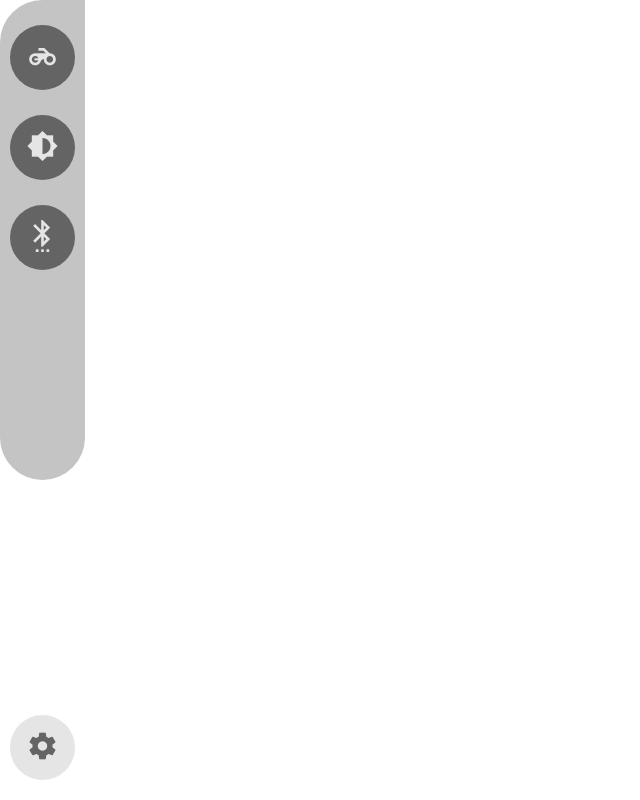
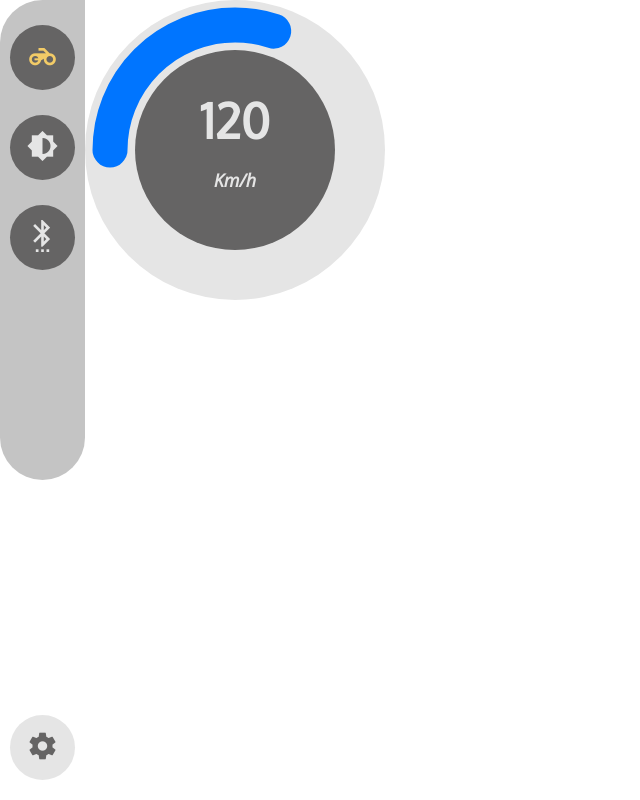
Before and after one commit to JavierAcevedoC/onDash, a React app: page / in a window 1280 px wide. Shown: the whole page, without its empty margins (0-640 px from the left). Built offline with nearby package versions, Linux system fonts and the light colour scheme.

Commit message:
feat(velocimeter): Adding base velocimeter with changes on fonts

```diff
--- a/src/app/compontents/menu/menu.tsx
+++ b/src/app/compontents/menu/menu.tsx
@@ -10,6 +10,8 @@ import {
   Route,
   NavLink
 } from "react-router-dom";
+
+import Velocimeter from '../velocimeter/velocimeter';
 
 class Menu extends Component<any, {items: Array<IMenuItem> }> {
     constructor(props: any) {
@@ -31,7 +33,7 @@ class Menu extends Component<any, {items: Array<IMenuItem> }> {
                         <div className="Menu">{ menuItems }</div>
                         <div className="Content">
                             <Switch>
-                              <Route path="/home">
+                              <Route path="/">
                                 { this.home() }
                               </Route>
                               <Route path="/brightness">
@@ -52,7 +54,8 @@ class Menu extends Component<any, {items: Array<IMenuItem> }> {
     }
 
     public home(): ReactNode {
-      return <h2>HOME</h2>;
+        const testVelocity = 120;
+        return <Velocimeter velocity={ testVelocity } rpm="6" radius="195" stroke="35" progress={ testVelocity }></Velocimeter>;
     }
 
     public brightness(): ReactNode {
@@ -83,7 +86,7 @@ class Menu extends Component<any, {items: Array<IMenuItem> }> {
     private createArrayMenu(): Array<IMenuItem> {
         const items: Array<IMenuItem> = [
             {
-                name: 'home',
+                name: '',
                 icon: ICON.moto,
             },
             {
--- /dev/null
+++ b/src/app/compontents/velocimeter/velocimeter.scss
@@ -0,0 +1,55 @@
+@import '../../styles/shared/colors';
+@import '../../styles/shared/fonts';
+
+.VelocimeterWrap {
+    height: 300px;
+    width: 300px;
+    background: $grey;
+    border-radius: 50%;
+    display: flex;
+    align-items: center;
+    justify-content: center;
+}
+
+.Velocimeter {
+    @extend .VelocimeterWrap;
+    background: $dark_grey;
+    display: grid;
+    align-content: center;
+    height: 200px;
+    width: 200px;
+    border-radius: 50%;
+    text-align-last: center;
+}
+
+.velocity {
+    @extend .OxygenFont;
+    font-size: 48px;
+    color: $grey;
+    margin: 0px;
+}
+
+.km {
+    @extend .OpensansFont;
+    font-size: 18px;
+    color: $grey;
+    display: block;
+}
+
+.ComponentWrap {
+    position: absolute;
+    display: flex;
+    align-items: center;
+    justify-content: center;
+}
+
+.CircleWrap {
+    transform: rotate(180deg);
+    position: fixed;
+    display: flex;
+}
+
+circle {
+    stroke-linecap: round;
+    stroke: $blue;
+}
--- /dev/null
+++ b/src/app/compontents/velocimeter/velocimeter.tsx
@@ -0,0 +1,47 @@
+import './velocimeter.scss';
+import React, { Component, ReactNode } from 'react';
+
+class Velocimeter extends Component<any, any> {
+    constructor(props: any) {
+        super(props);
+        this.state = {
+            velocity: props.velocity,
+            rpm: props.rpm
+        }
+    }
+
+    public render(): ReactNode {
+        const { radius, stroke, progress } = this.props;
+        const normalizedRadius = radius - stroke * 2;
+        const circumference = normalizedRadius * 2 * Math.PI;
+
+        const strokeDashoffset = circumference - progress / 400 * circumference;
+
+        return (
+            <div className="ComponentWrap">
+                <div className="CircleWrap">
+                    <svg height={radius * 2}  width={radius * 2}>
+                        <circle
+                            stroke="white"
+                            fill="transparent"
+                            strokeWidth={ stroke }
+                            strokeDasharray={ circumference + ' ' + circumference }
+                            style={ { strokeDashoffset } }
+                            r={ normalizedRadius }
+                            cx={ radius }
+                            cy={ radius }
+                        />
+                    </svg>
+                </div>
+                <div className="VelocimeterWrap">
+                    <div className="Velocimeter">
+                        <h1 className="velocity">{ this.state.velocity  }</h1>
+                        <h3 className="km">Km/h</h3>
+                    </div>
+                </div>
+            </div>
+        );
+    };
+}
+
+export default Velocimeter;
--- a/src/app/styles/shared/fonts.scss
+++ b/src/app/styles/shared/fonts.scss
@@ -1,3 +1,6 @@
+@import url('https://fonts.googleapis.com/css2?family=Oxygen&display=swap');
+@import url('https://fonts.googleapis.com/css2?family=Open+Sans:ital,wght@1,300&display=swap');
+
 .Icon {
     font-family: 'Material Icons';
     font-weight: normal;
@@ -15,3 +18,10 @@
 .Icon.small { font-size: 24px; }
 .Icon.medium { font-size: 32px; }
 .Icon.big { font-size: 48px; }
+
+.OxygenFont {
+    font-family: 'Oxygen', sans-serif;
+}
+.OpensansFont {
+    font-family: 'Open Sans', sans-serif;
+}
```
